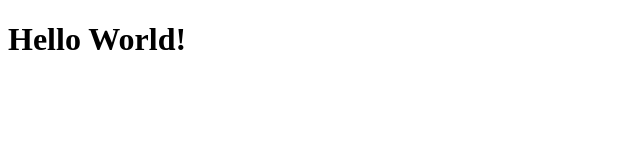
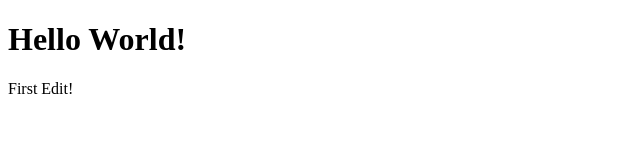
Before and after one commit to fadwellington/first-github-repo, a plain HTML site: page hello-world.htm in a window 1280 px wide. Shown: the full height of the page, 0-640 px from the left. Drawn offline with Linux system fonts and the light colour scheme.

Commit message:
Update hello-world.htm

```diff
--- a/hello-world.htm
+++ b/hello-world.htm
@@ -7,5 +7,6 @@
 </head>
 <body>
     <h1>Hello World!</h1>
+    <p>First Edit!</p>
 </body>
 </html>
```
